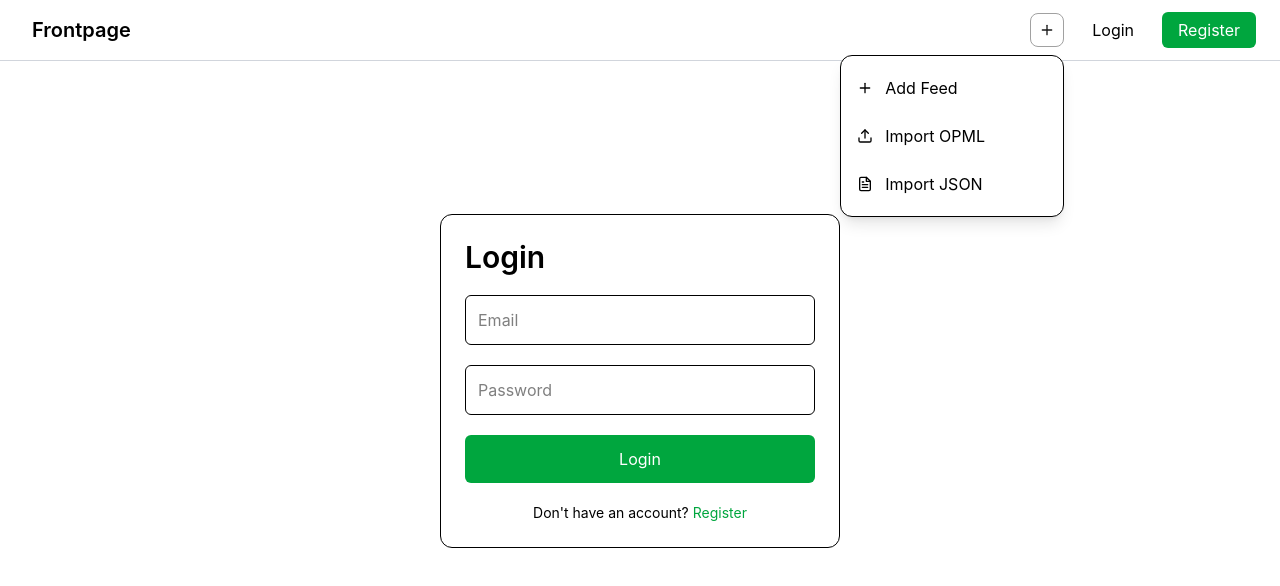
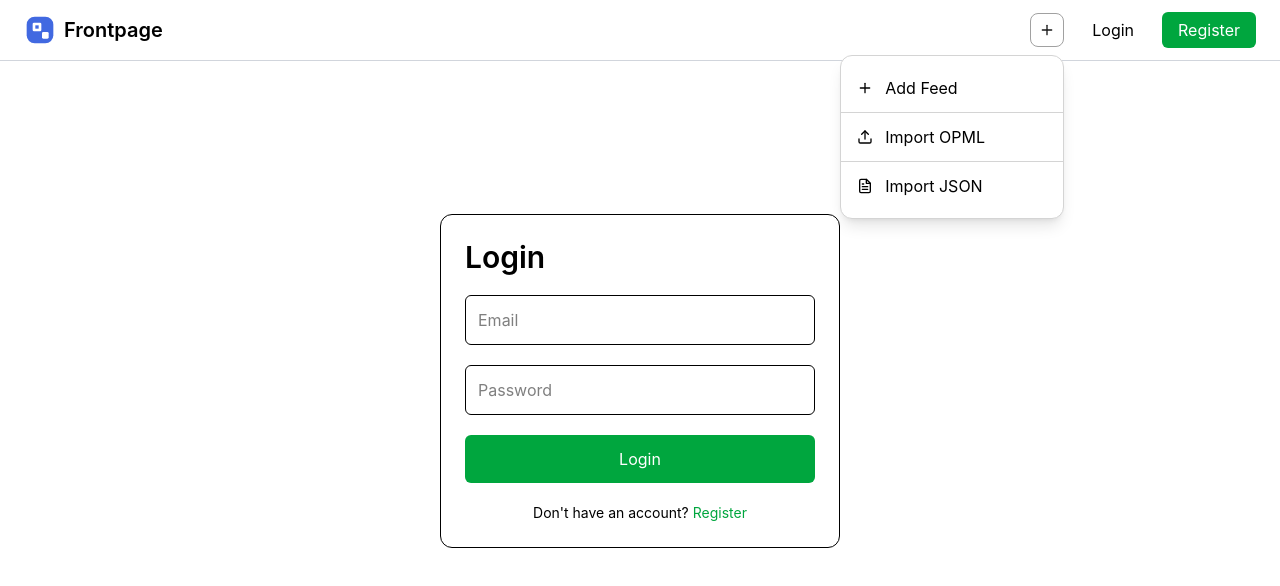
Before and after one commit to mmuneeb1000/frontpage-feed-reader-rss, a React (Vite) app: page /login in a window 1280 px wide. Both pictures are taken after a click on the button 1047 px from the left and 30 px from the top of the page. Shown: the top 586 px of the page. Built offline with nearby package versions, Linux system fonts and the light colour scheme.

Commit message:
layout cleanup

```diff
--- a/index.html
+++ b/index.html
@@ -4,7 +4,7 @@
     <meta charset="UTF-8" />
     <link rel="icon" type="image/svg+xml" href="/favicon.svg" />
     <meta name="viewport" content="width=device-width, initial-scale=1.0" />
-    <title>frontpage-feed-reader-rss</title>
+    <title>RSS Feed Reader</title>
   </head>
   <body>
     <div id="root"></div>
--- a/package.json
+++ b/package.json
@@ -10,6 +10,7 @@
     "preview": "vite preview"
   },
   "dependencies": {
+    "@fontsource/inter": "^5.3.0",
     "@supabase/supabase-js": "^2.110.7",
     "@tailwindcss/vite": "^4.3.3",
     "axios": "^1.18.1",
--- a/src/components/ArticleList.jsx
+++ b/src/components/ArticleList.jsx
@@ -78,7 +78,7 @@ export default function ArticleList({
               target="_blank"
               rel="noopener noreferrer"
               onClick={(e) => e.stopPropagation()}
-              className="rounded p-2 hover:bg-gray-100"
+              className="rounded hover:underline"
             >
               <h3 className="line-clamp-2 text-lg font-semibold">
                 {article.title}
--- a/src/components/Header.jsx
+++ b/src/components/Header.jsx
@@ -11,8 +11,11 @@ export default function Header({ onCreateFeed, onImportOPML, onImportJSON }) {
       <div className="flex items-center justify-between px-6 py-2">
         <Link
           to={user ? "/dashboard" : "/login"}
-          className="text-xl font-semibold"
+          className="flex text-xl font-semibold"
         >
+          <span className="w-8 flex">
+            <img src="/favicon.svg" />
+          </span>
           <div className="p-2">Frontpage</div>
         </Link>
 
--- a/src/components/Menu/AddFeedMenu.jsx
+++ b/src/components/Menu/AddFeedMenu.jsx
@@ -14,7 +14,7 @@ export default function AddFeedMenu({
   }
 
   return (
-    <div className="relative">
+    <div className="relative z-50">
       <button
         onClick={() => setOpen(!open)}
         className="flex items-center gap-2 rounded-lg bg-white px-2 py-2
@@ -24,10 +24,10 @@ export default function AddFeedMenu({
       </button>
 
       {open && (
-        <div className="absolute right-0 mt-2 w-56 rounded-xl border bg-white py-2 shadow-lg">
+        <div className="absolute right-0 mt-2 w-56 rounded-xl border border-neutral-300 bg-white py-2 shadow-lg">
           <button
             onClick={() => handleClick(onCreateFeed)}
-            className="flex w-full items-center gap-3 px-4 py-3 text-left hover:bg-gray-100"
+            className="flex w-full items-center gap-3 px-4 py-3 border-b border-neutral-300 text-left hover:bg-gray-100"
           >
             <FiPlus />
             Add Feed
@@ -35,7 +35,7 @@ export default function AddFeedMenu({
 
           <button
             onClick={() => handleClick(onImportOPML)}
-            className="flex w-full items-center gap-3 px-4 py-3 text-left hover:bg-gray-100"
+            className="flex w-full items-center gap-3 px-4 py-3 border-b border-neutral-300 text-left hover:bg-gray-100"
           >
             <FiUpload />
             Import OPML
--- a/src/components/Sidebar.jsx
+++ b/src/components/Sidebar.jsx
@@ -104,7 +104,7 @@ export default function Sidebar({
                           className={`flex w-full items-center gap-3 rounded-lg px-3
                           py-2 text-left text-sm transition ${
                             selectedFeed?.id === feed.id
-                              ? "bg-green-50 text-green-700"
+                              ? "bg-blue-50 text-blue-700"
                               : "hover:bg-gray-100"
                           }`}
                         >
--- a/src/index.css
+++ b/src/index.css
@@ -1,5 +1,8 @@
 @import "tailwindcss";
 
+body {
+  font-family: "Inter", sans-serif;
+}
 button {
   cursor: pointer;
 }
```
Also changed, not shown: 1 other file (tests, documents, lock files or other folders).
